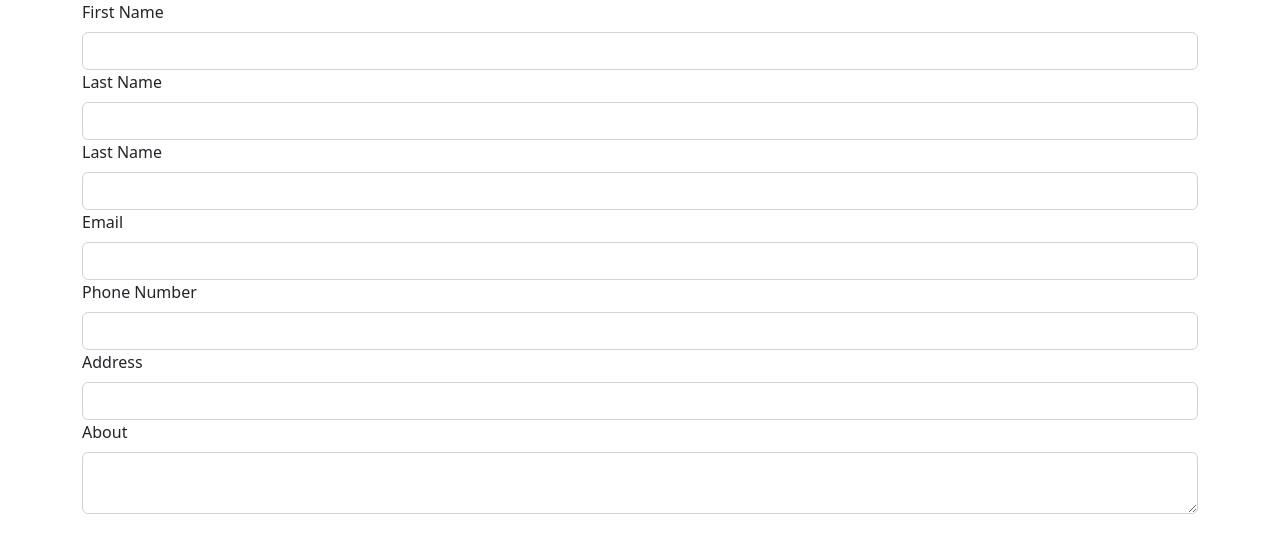
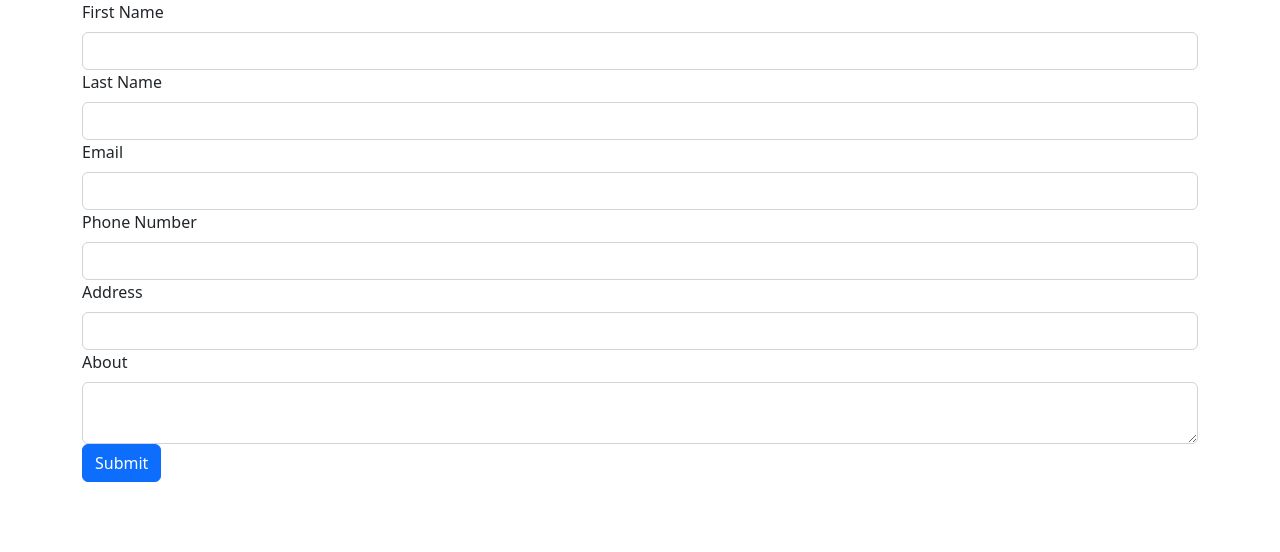
Before and after one commit to Junejune95/Angular__Practise, an Angular app: page / in a window 1280 px wide. Shown: the top 552 px of the page. Built offline with nearby package versions, Linux system fonts and the light colour scheme.

Commit message:
2 files modified

```diff
--- a/src/app/form-builder/form-builder.component.html
+++ b/src/app/form-builder/form-builder.component.html
@@ -1,33 +1,63 @@
 <div class="container">
-  <form>
+  <form [formGroup]="myForm" (ngSubmit)="onSubmit()">
     <div class="form-group">
       <label class="form-label" for="firstName">First Name</label>
-      <input type="text" id="firstName" class="form-control" />
+      <input
+        type="text"
+        id="firstName"
+        class="form-control"
+        formControlName="firstName"
+      />
     </div>
     <div class="form-group">
       <label class="form-label" for="lastName">Last Name</label>
-      <input type="text" id="lastName" class="form-control" />
+      <input
+        type="text"
+        id="lastName"
+        class="form-control"
+        formControlName="lastName"
+      />
     </div>
-    <div class="form-group">
-      <label class="form-label" for="lastName">Last Name</label>
-      <input type="text" id="lastName" class="form-control" />
+    <div formGroupName="contact">
+      <div class="form-group">
+        <label class="form-label" for="email">Email</label>
+        <input
+          type="email"
+          id="email"
+          class="form-control"
+          formControlName="email"
+        />
+      </div>
+      <div class="form-group">
+        <label class="form-label" for="phoneNumber">Phone Number</label>
+        <input
+          type="text"
+          id="phoneNumber"
+          class="form-control"
+          formControlName="phoneNumber"
+        />
+      </div>
+      <div class="form-group">
+        <label class="form-label" for="address">Address</label>
+        <input
+          type="text"
+          id="address"
+          class="form-control"
+          formControlName="address"
+        />
+      </div>
     </div>
 
     <div class="form-group">
-      <label class="form-label" for="email">Email</label>
-      <input type="email" class="form-control" />
+      <label class="form-label" for="about">About</label>
+      <textarea
+        class="form-control"
+        id="about"
+        formControlName="about"
+      ></textarea>
     </div>
-    <div class="form-group">
-      <label class="form-label" for="phoneNumber">Phone Number</label>
-      <input type="text" class="form-control" />
-    </div>
-    <div class="form-group">
-      <label class="form-label" for="address">Address</label>
-      <input type="text" class="form-control" />
-    </div>
-    <div class="form-group">
-      <label class="form-label" for="about">About</label>
-      <textarea class="form-control"></textarea>
+    <div>
+      <button class="btn btn-primary" type="submit">Submit</button>
     </div>
   </form>
 </div>
--- a/src/app/form-builder/form-builder.component.ts
+++ b/src/app/form-builder/form-builder.component.ts
@@ -8,7 +8,7 @@ import { FormBuilder } from '@angular/forms';
   styleUrls: ['./form-builder.component.css'],
 })
 export class FormBuilderComponent {
-  myform = this.fb.group({
+  myForm = this.fb.group({
     firstName: [''],
     lastName: [''],
     about: [''],
@@ -19,4 +19,9 @@ export class FormBuilderComponent {
     }),
   });
   constructor(private fb: FormBuilder) {}
+
+  onSubmit() {
+    console.log('hello');
+    console.log('my form:' + this.myForm.value);
+  }
 }
```
